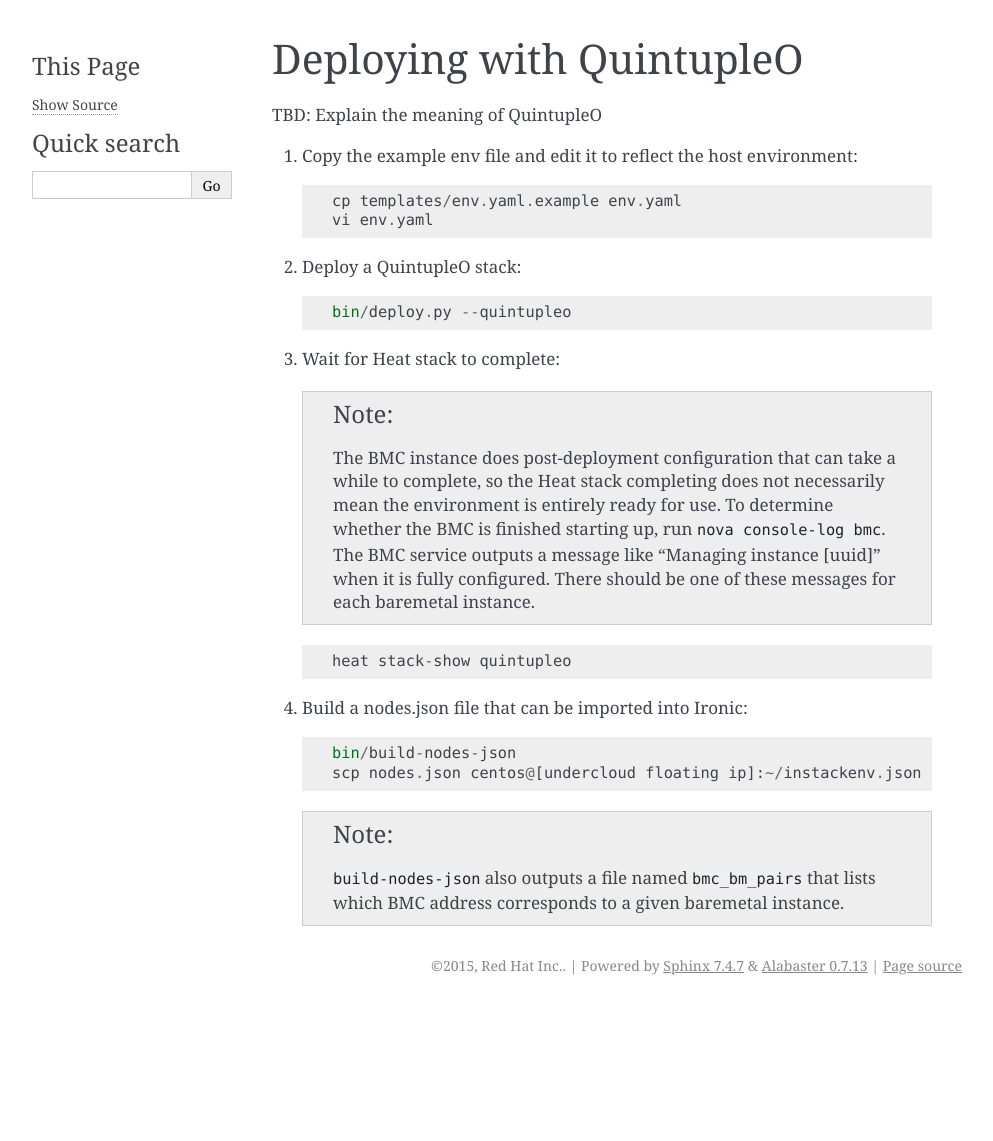
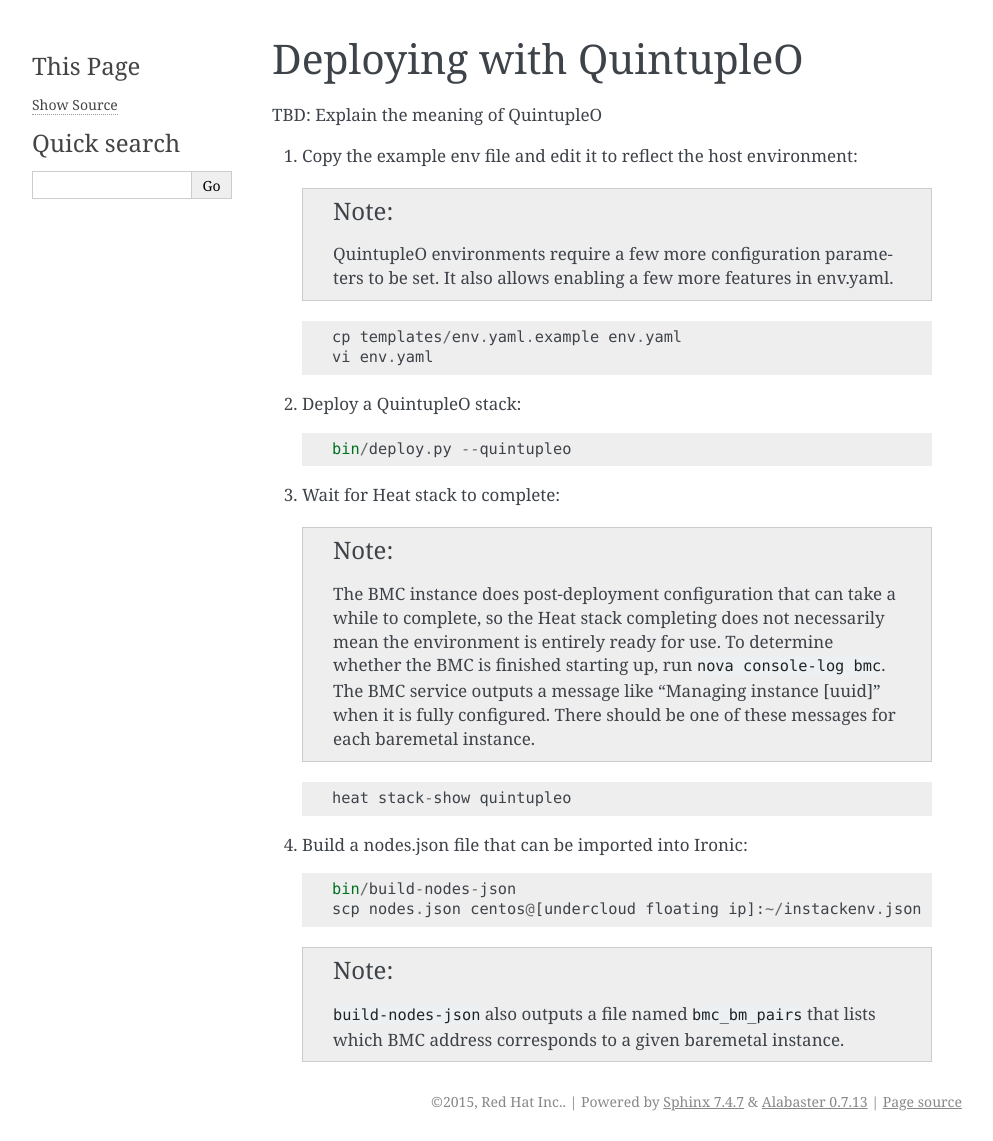
Before and after one commit to cybertron/openstack-virtual-baremetal, a Sphinx documentation site: the page built from doc/source/deploy/quintupleo.rst, in a window 1280 px wide. Shown: the whole page, without its empty margins (148-1141 px from the left). Built offline with Sphinx 7.4.7, drawn with Linux system fonts in a browser that asks for light colours; pages that are not in the unit, such as notebooks, are missing from menus; before the commit the page ends 1005 px from its top, so only the background shows below that.

Commit message:
Add note to quintupleo env docs

```diff
--- a/doc/source/deploy/quintupleo.rst
+++ b/doc/source/deploy/quintupleo.rst
@@ -3,10 +3,16 @@
 
 TBD: Explain the meaning of QuintupleO
 
-#. Copy the example env file and edit it to reflect the host environment::
+#. Copy the example env file and edit it to reflect the host environment:
 
-    cp templates/env.yaml.example env.yaml
-    vi env.yaml
+   .. note:: QuintupleO environments require a few more configuration
+             parameters to be set.  It also allows enabling a few more
+             features in env.yaml.
+
+   ::
+
+      cp templates/env.yaml.example env.yaml
+      vi env.yaml
 
 #. Deploy a QuintupleO stack::
 
```
